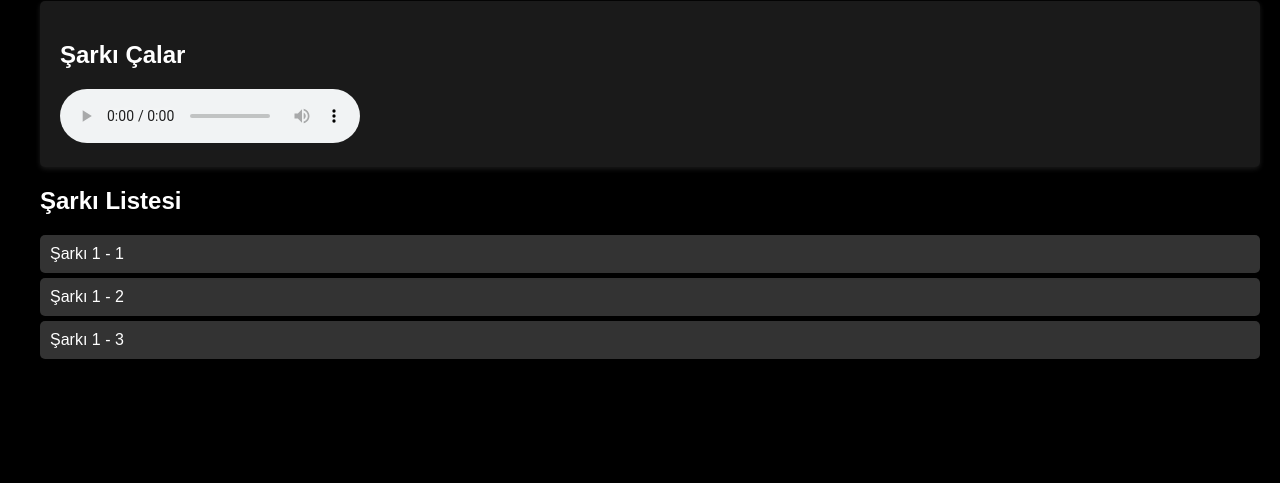
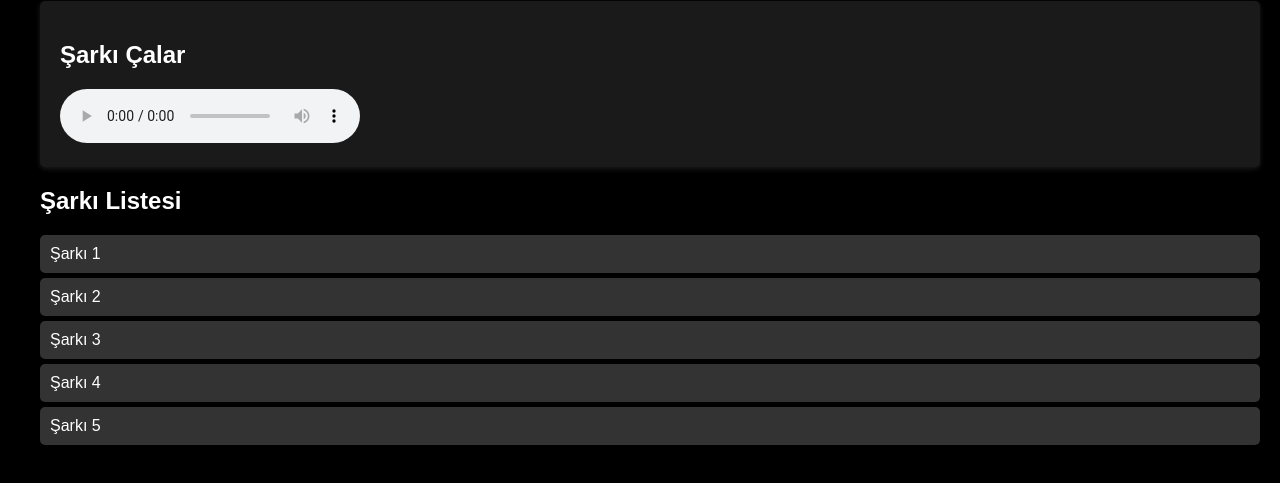
Before and after one commit to manugb09/m-zik-sitesi, a plain HTML site: page album.html in a window 1280 px wide. Shown: the part 99-582 px from the top of the page. Drawn offline with Linux system fonts and the light colour scheme.

Commit message:
Update album.html

```diff
--- a/album.html
+++ b/album.html
@@ -152,9 +152,11 @@
         <div class="song-list">
             <h2>Şarkı Listesi</h2>
             <ul id="song-list">
-                <li onclick="playSong('song1')">Şarkı 1 - 1</li>
-                <li onclick="playSong('song2')">Şarkı 1 - 2</li>
-                <li onclick="playSong('song3')">Şarkı 1 - 3</li>
+                <li onclick="playSong('song1')">Şarkı 1</li>
+                <li onclick="playSong('song2')">Şarkı 2</li>
+                <li onclick="playSong('song3')">Şarkı 3</li>
+                <li onclick="playSong('song4')">Şarkı 4</li>
+                <li onclick="playSong('song5')">Şarkı 5</li>
             </ul>
         </div>
     </div>
@@ -177,9 +179,9 @@
             } else if (songId === 'song2') {
                 songSrc = 'https://github.com/manugb09/m-zik-sitesi/raw/main/uploads/deneme%201.mp3';
             } else if (songId === 'song3') {
-                songSrc = 'https://github.com/manugb09/m-zik-sitesi/raw/main/uploads/(1).mp3'; // 3. şarkı
-            }
-
+                songSrc = 'https://github.com/manugb09/m-zik-sitesi/raw/main/uploads/(1).mp3';}
+            } else if (songId === 'song4') {songSrc = 'https://github.com/manugb09/m-zik-sitesi/raw/main/uploads/Starlight Dreams.mp3';}
+             } else if (songId === 'song5') {songSrc = 'https://github.com/manugb09/m-zik-sitesi/raw/main/uploads/I would wait for you on the roads at nig.mp3';}
             audioSource.src = songSrc;
             audioPlayer.load();
             audioPlayer.play();
```
